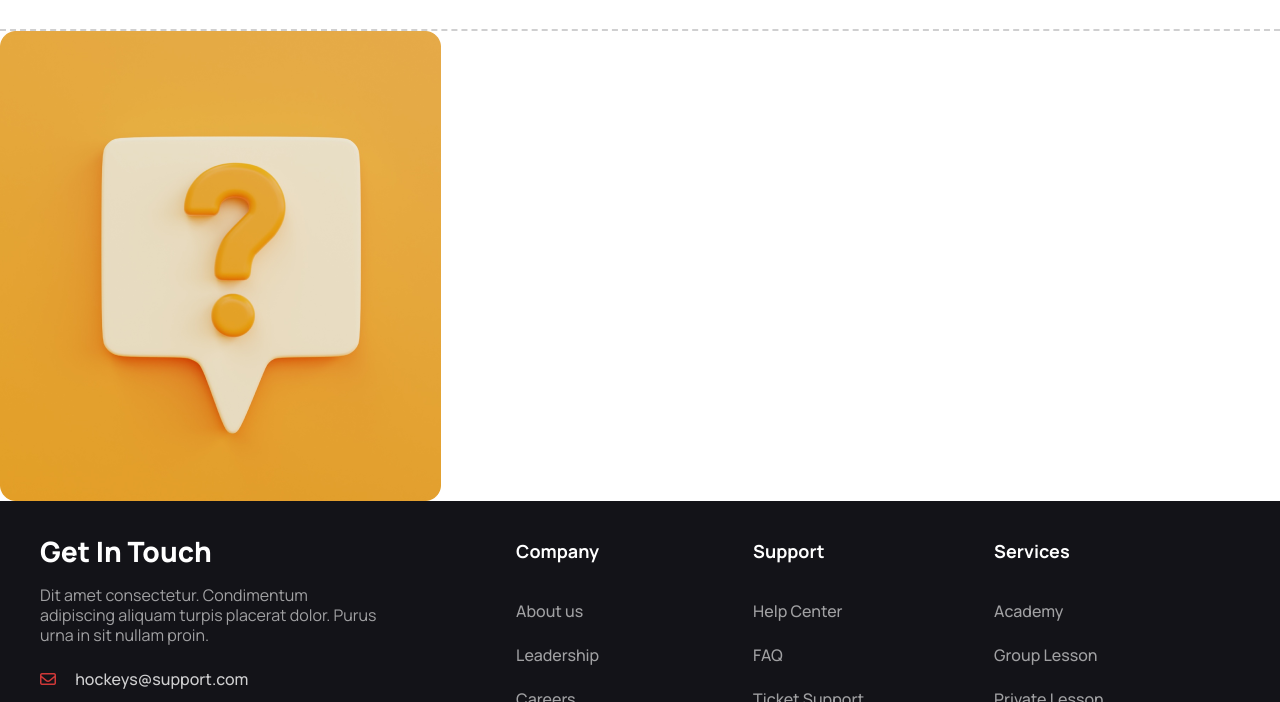
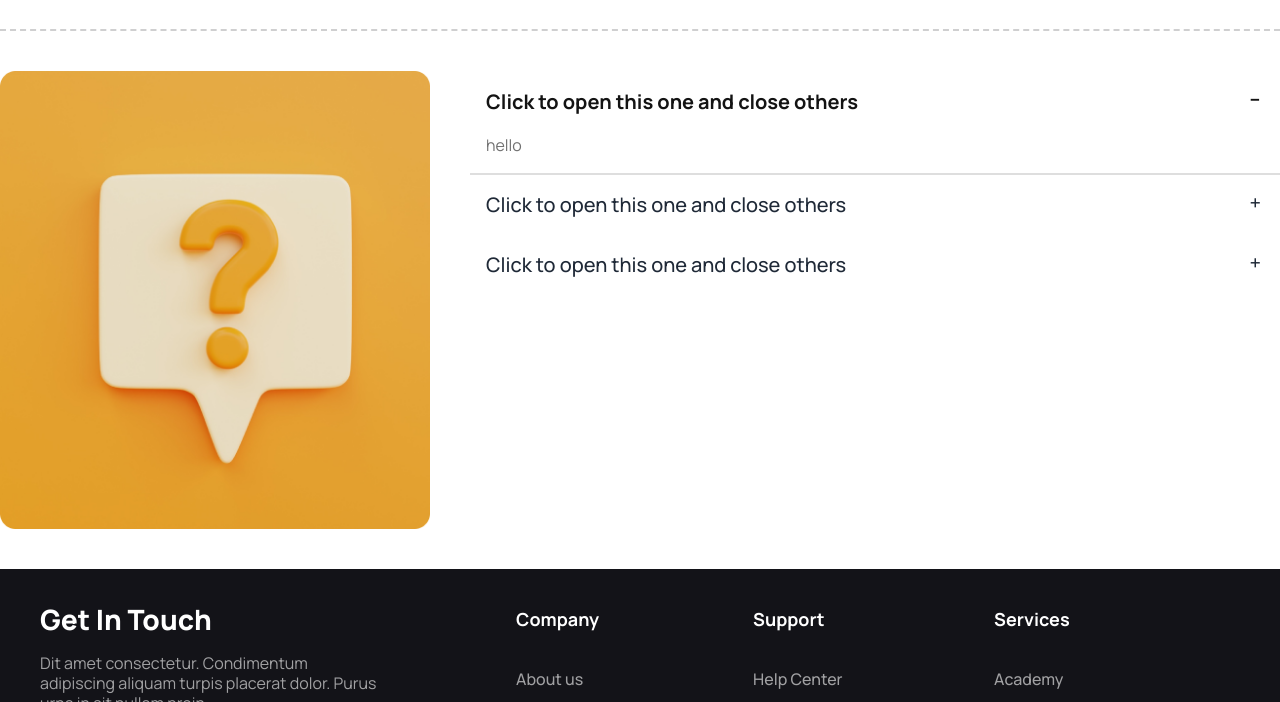
Before and after one commit to AbuMdNayeemKhan/project-3, a plain HTML site: page index.html in a window 1280 px wide. Shown: the part 679-1381 px from the top of the page. Drawn offline with nearby package versions, Linux system fonts and the light colour scheme.

Commit message:
some content added for faq section

```diff
--- a/index.html
+++ b/index.html
@@ -98,11 +98,39 @@
             <h1 class="font-semibold text-[36px] text-[#131318] text-center">Professional Hockeys Club</h1>
             <p class="font-medium text-[#131318] opacity-60 text-center max-w-[607px] mx-auto">Dit amet consectetur. Condimentum dignissim adipiscing aliquam turpis placerat dolor. Purus urna in sit nullam proin. </p>
           </div>
-          <div class="flex">
-            <div>
-              <img src="Images/11.png" alt="">
+          <div class="flex gap-10 py-10">
+            <div class="min-w-[430px]">
+              <img class="size-full" src="Images/11.png" alt="">
             </div>
-            <div></div>
+            <div class="w-full">
+              <div class="collapse collapse-plus border-b-2 border-[#DEDEDE] rounded-none">
+                <input type="radio" name="my-accordion-3" checked="checked" />
+                <div class="collapse-title text-[20px] font-bold text-[#131313]  ">
+                  Click to open this one and close others
+                </div>
+                <div class="collapse-content">
+                  <p class="text-[16px] font-normal text-[#131313] opacity-60">hello</p>
+                </div>
+              </div>
+              <div class="collapse collapse-plus ">
+                <input type="radio" name="my-accordion-3" />
+                <div class="collapse-title text-xl font-medium">
+                  Click to open this one and close others
+                </div>
+                <div class="collapse-content">
+                  <p>hello</p>
+                </div>
+              </div>
+              <div class="collapse collapse-plus ">
+                <input type="radio" name="my-accordion-3" />
+                <div class="collapse-title text-xl font-medium">
+                  Click to open this one and close others
+                </div>
+                <div class="collapse-content">
+                  <p>hello</p>
+                </div>
+              </div>
+            </div>
           </div>
         </section>
         <!-- clients ended -->
```
